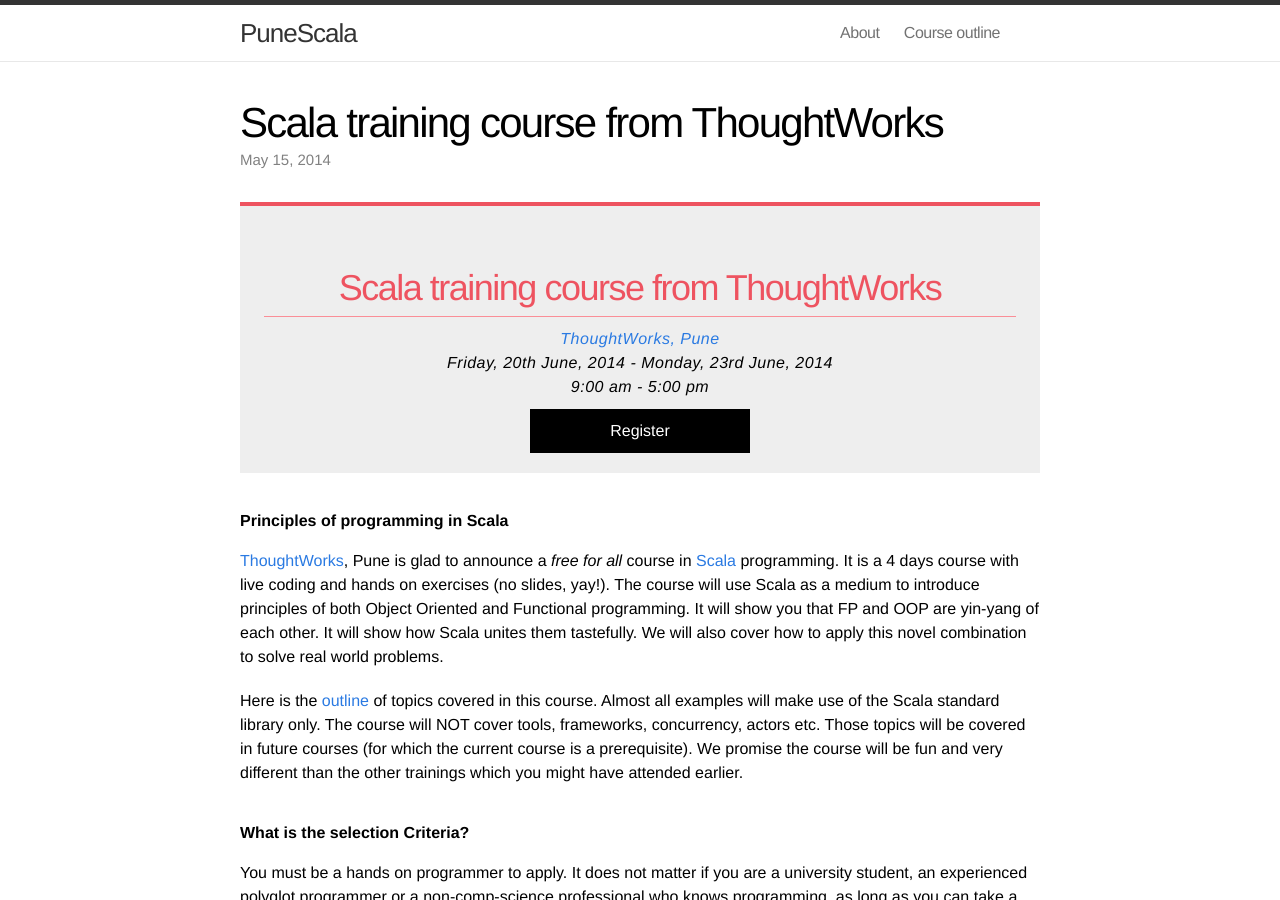
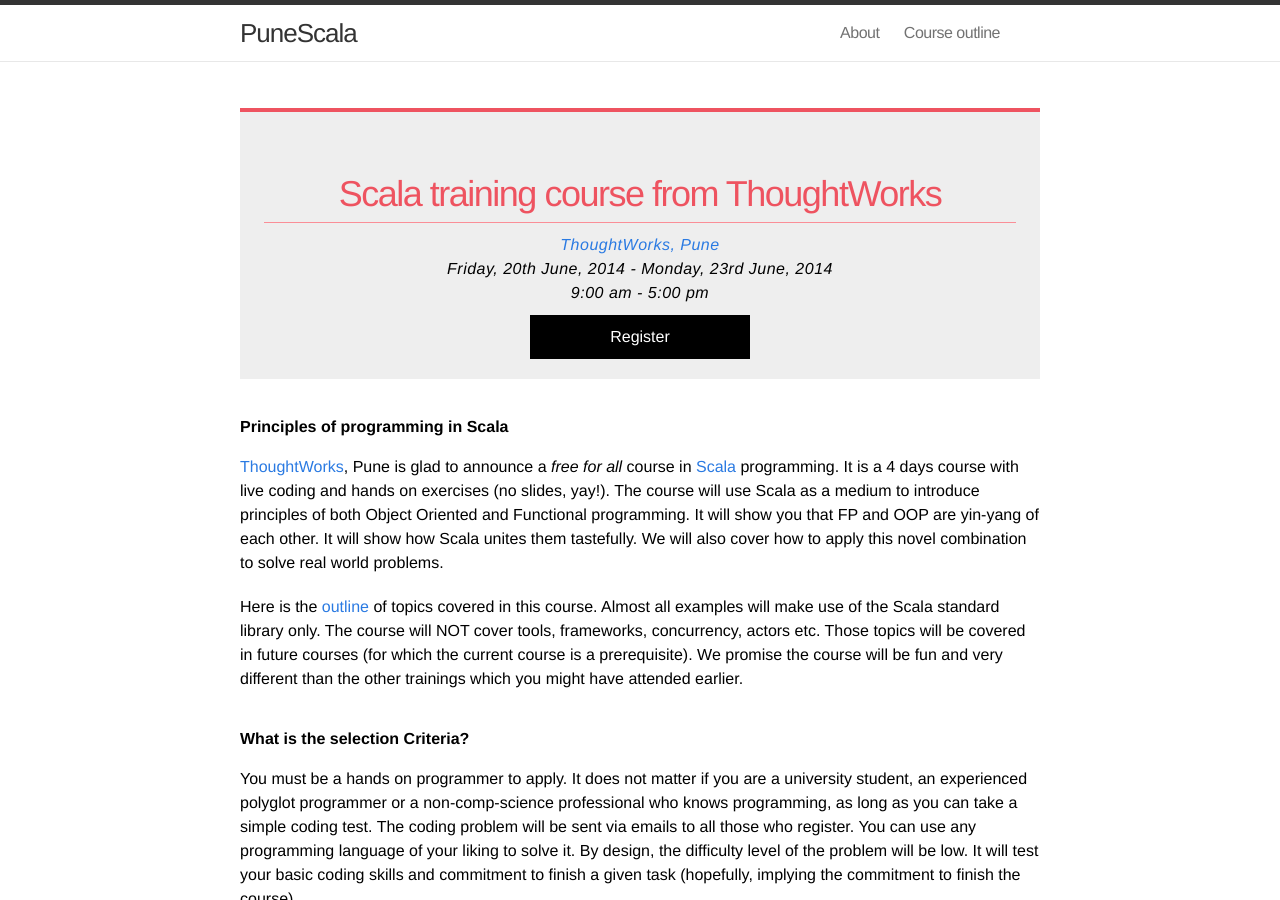
Before and after one commit to punescala/punescala.github.io, a Jekyll site: the page built from _posts/2014-05-15-principles-of-programming-in-scala.markdown, in a window 1280 px wide and 900 px high. Built offline with Jekyll 4.4.1, drawn with Linux system fonts in a browser that asks for light colours.

Commit message:
Hide header form event post

```diff
--- a/_layouts/post.html
+++ b/_layouts/post.html
@@ -3,10 +3,14 @@ layout: default
 ---
 <div class="post">
 
-  <header class="post-header">
-    <h1>{{ page.title }}</h1>
-    <p class="meta">{{ page.date | date: "%b %-d, %Y" }}{% if page.author %} • {{ page.author }}{% endif %}{% if page.meta %} • {{ page.meta }}{% endif %}</p>
-  </header>
+  {% if page.noHeader %}
+
+  {% else %}
+    <header class="post-header">
+      <h1>{{ page.title }}</h1>
+      <p class="meta">{{ page.date | date: "%b %-d, %Y" }}{% if page.author %} • {{ page.author }}{% endif %}{% if page.meta %} • {{ page.meta }}{% endif %}</p>
+    </header>
+  {% endif %}
 
   <article class="post-content">
   {{ content }}
--- a/_posts/2014-05-15-principles-of-programming-in-scala.markdown
+++ b/_posts/2014-05-15-principles-of-programming-in-scala.markdown
@@ -4,6 +4,7 @@ title: Scala training course from ThoughtWorks
 date: 2014-05-15 15:14:22
 categories: training
 tags: thoughtworks, scala, training
+noHeader: true
 css: training
 ---
 <div class="venue">
```
